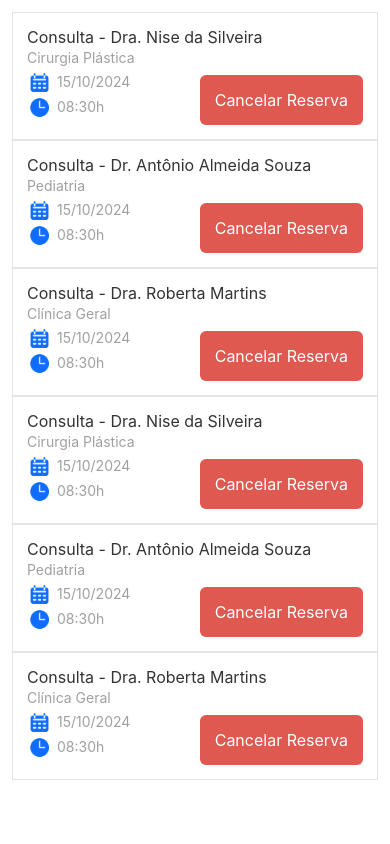
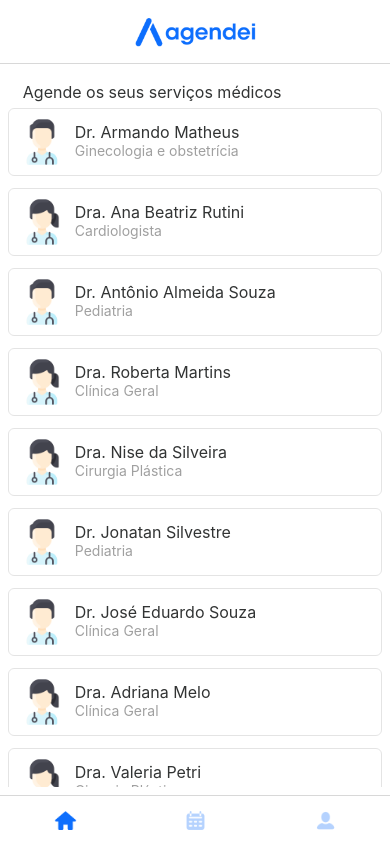
Before and after one commit to marcosilva2336/Projeto_Agendei, a React Native app: screen / in a window 390 px wide. Built offline with nearby package versions, Linux system fonts and the light colour scheme.

Commit message:
finalizando rotas entre as telas

```diff
--- a/App.js
+++ b/App.js
@@ -2,10 +2,12 @@ import Login from './src/screens/login/login.jsx';
 import Account from './src/screens/account/account.jsx';
 import AbaHome from './src/screens/abahome/abahome.jsx';
 import AbaCalendar from './src/screens/abacalendar/abacalendar.jsx';
+import AbaProfile from './src/screens/abaprofile/abaprofile.jsx';
+import Main from './src/screens/main/main.jsx';
 function App() {
   return (
     <>
-      <AbaCalendar />
+      <Main />
     </>
   );
 }
--- a/package.json
+++ b/package.json
@@ -9,10 +9,14 @@
     "web": "expo start --web"
   },
   "dependencies": {
+    "@react-navigation/bottom-tabs": "^6.6.1",
+    "@react-navigation/native": "^6.1.18",
     "expo": "~51.0.28",
     "expo-status-bar": "~1.12.1",
     "react": "18.2.0",
-    "react-native": "0.74.5"
+    "react-native": "0.74.5",
+    "react-native-safe-area-context": "4.10.5",
+    "react-native-screens": "3.31.1"
   },
   "devDependencies": {
     "@babel/core": "^7.20.0"
--- a/src/components/appointment/appointment.style.js
+++ b/src/components/appointment/appointment.style.js
@@ -5,6 +5,7 @@ export const styles = {
         flex: 1,
         backgroundColor: COLORS.white,
         padding: 14,
+        gap: 10,
         borderWidth: 1,
         borderColor: COLORS.gray4
     },
--- a/src/screens/abacalendar/abacalendar.style.js
+++ b/src/screens/abacalendar/abacalendar.style.js
@@ -4,7 +4,8 @@ export const styles = {
     container: {
         backgroundColor: COLORS.white,
         flex: 1,
-        padding: 12
+        padding: 12,
+
     },
     text: {
         fontSize: FONT_SIZE.md,
--- a/src/screens/abahome/abahome.style.js
+++ b/src/screens/abahome/abahome.style.js
@@ -4,14 +4,14 @@ export const styles = {
     container: {
         backgroundColor: COLORS.white,
         flex: 1,
-        padding: "3%",
+        padding: "2%",
         justifyContent: 'space-between',
     },
 
     text: {
         fontSize: FONT_SIZE.md,
         color: COLORS.gray1,
-        marginTop: 35,
+        marginTop: 10,
         marginLeft: 15,
     }
 }
--- /dev/null
+++ b/src/screens/abaprofile/abaprofile.jsx
@@ -0,0 +1,18 @@
+import { Text, View } from "react-native";
+import { styles } from "./abaprofile.style.js";
+
+function AbaProfile() {
+    return <View style={styles.container}>
+        <View style={styles.item}>
+            <Text style={styles.title}>Nome</Text>
+            <Text style={styles.text}>Heber Stein Mazutti</Text>
+        </View>
+
+        <View style={styles.item}>
+            <Text style={styles.title}>E-mail</Text>
+            <Text style={styles.text}>heber@teste.com.br</Text>
+        </View>
+    </View>
+}
+
+export default AbaProfile;
--- /dev/null
+++ b/src/screens/abaprofile/abaprofile.style.js
@@ -0,0 +1,25 @@
+import { COLORS, FONT_SIZE } from "../../constants/theme.js";
+
+export const styles = {
+    container: {
+        flex: 1,
+        backgroundColor: COLORS.white,
+        paddingTop: 20
+    },
+    item: {
+        borderWidth: 1,
+        borderColor: COLORS.gray4,
+        paddingLeft: 8,
+        paddingTop: 15,
+        paddingBottom: 15
+    },
+    title: {
+        fontSize: FONT_SIZE.sm,
+        color: COLORS.gray3,
+        marginBottom: 4
+    },
+    text: {
+        fontSize: FONT_SIZE.md,
+        color: COLORS.gray1
+    }
+}
--- /dev/null
+++ b/src/screens/main/main.jsx
@@ -0,0 +1,78 @@
+import { Image } from "react-native";
+import { NavigationContainer } from "@react-navigation/native";
+import { createBottomTabNavigator } from '@react-navigation/bottom-tabs';
+import icon from "../../constants/icon.js";
+
+import AbaHome from "../abahome/abahome.jsx";
+import AbaCalendar from "../abacalendar/abacalendar.jsx";
+import AbaProfile from "../abaprofile/abaprofile.jsx";
+
+const Tab = createBottomTabNavigator();
+
+function Main() {
+    return <NavigationContainer>
+        <Tab.Navigator>
+            <Tab.Screen name="Home" component={AbaHome} options={{
+                headerTitleAlign: "center",
+                headerTitle: () => {
+                    return <Image source={icon.logo} style={
+                        { width: 125, height: 29 }
+                    } />
+                },
+                tabBarShowLabel: false,
+                tabBarIcon: ({ focused }) => {
+                    return <Image source={icon.home} style={
+                        {
+                            width: 25,
+                            height: 25,
+                            opacity: focused ? 1 : 0.3
+                        }
+                    } />
+                }
+            }} />
+
+            <Tab.Screen name="Calendar" component={AbaCalendar} options={{
+                headerTitleAlign: "center",
+                headerTitle: () => {
+                    return <Image source={icon.logo} style={
+                        {
+                            width: 125,
+                            height: 29
+                        }
+                    } />
+                },
+                tabBarShowLabel: false,
+                tabBarIcon: ({ focused }) => {
+                    return <Image source={icon.calendar} style={
+                        {
+                            width: 25,
+                            height: 25,
+                            opacity: focused ? 1 : 0.3
+                        }
+                    } />
+                }
+            }} />
+
+            <Tab.Screen name="Profile" component={AbaProfile} options={{
+                headerTitleAlign: "center",
+                headerTitle: () => {
+                    return <Image source={icon.logo} style={
+                        { width: 125, height: 29 }
+                    } />
+                },
+                tabBarShowLabel: false,
+                tabBarIcon: ({ focused }) => {
+                    return <Image source={icon.profile} style={
+                        {
+                            width: 25,
+                            height: 25,
+                            opacity: focused ? 1 : 0.3
+                        }
+                    } />
+                }
+            }} />
+        </Tab.Navigator>
+    </NavigationContainer>
+}
+
+export default Main;
```
Also changed, not shown: 1 other file (tests, documents, lock files or other folders).
